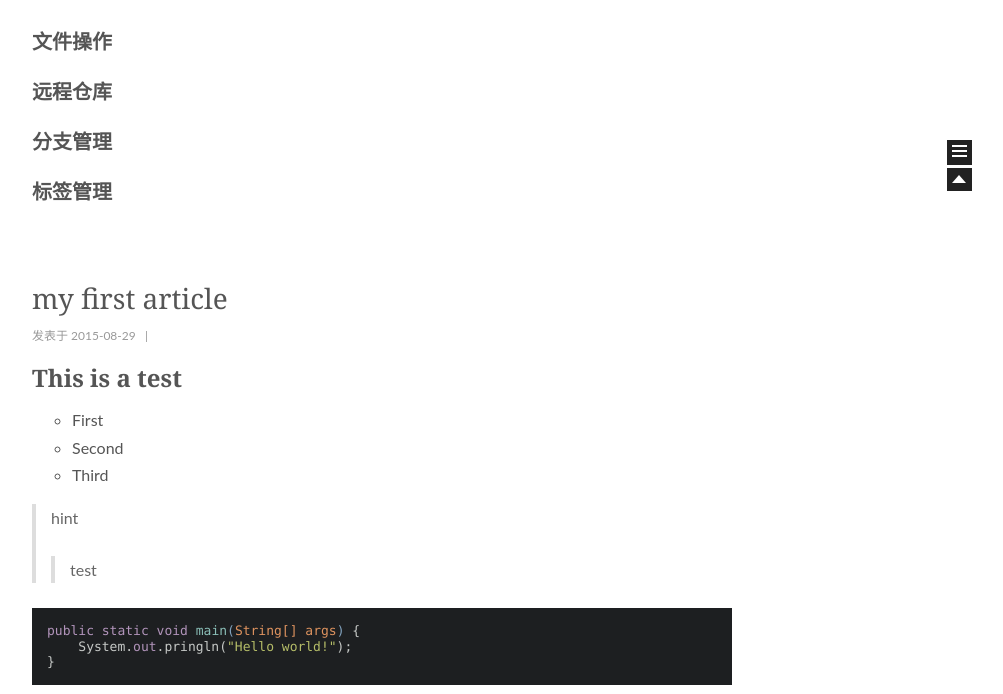
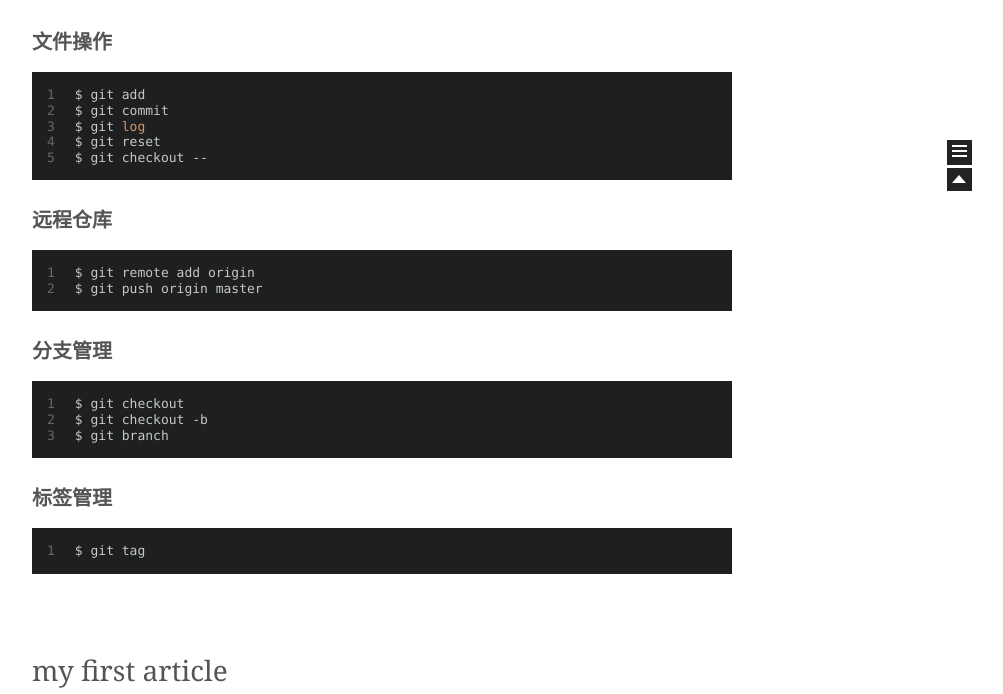
Before and after one commit to sailcode/sailcode.github.io, a plain HTML site: page index.html in a window 1280 px wide. Shown: the part 590-1284 px from the top of the page, without its empty margins (258-1261 px from the left). Drawn offline with Linux system fonts and the light colour scheme; a script that the page names is missing.

Commit message:
Site updated: 2015-09-02 16:06:29

```diff
--- a/index.html
+++ b/index.html
@@ -194,7 +194,11 @@
 
           <span itemprop="articleBody"><h3 id="Git简介">Git简介</h3><h3 id="创建版本库">创建版本库</h3><p>使用Git进行版本控制首先要创建版本库，创建版本库的命令比较简单：<br><figure class="highlight bash"><table><tr><td class="gutter"><pre><span class="line">1</span><br><span class="line">2</span><br><span class="line">3</span><br></pre></td><td class="code"><pre><span class="line">$ mkdir myproj</span><br><span class="line">$ <span class="built_in">cd</span> myproj</span><br><span class="line">$ git init</span><br></pre></td></tr></table></figure></p>
 <p>这时git会帮我们在myproj目录下创建版本库。使用<code>ls -al</code>命令可以看到当前目录多了一个.git的隐藏文件夹。这个文件夹就是git的版本库目录。</p>
-<h3 id="文件操作">文件操作</h3><h3 id="远程仓库">远程仓库</h3><h3 id="分支管理">分支管理</h3><h3 id="标签管理">标签管理</h3></span>
+<h3 id="文件操作">文件操作</h3><figure class="highlight bash"><table><tr><td class="gutter"><pre><span class="line">1</span><br><span class="line">2</span><br><span class="line">3</span><br><span class="line">4</span><br><span class="line">5</span><br></pre></td><td class="code"><pre><span class="line">$ git add</span><br><span class="line">$ git commit</span><br><span class="line">$ git <span class="built_in">log</span></span><br><span class="line">$ git reset</span><br><span class="line">$ git checkout --</span><br></pre></td></tr></table></figure>
+<h3 id="远程仓库">远程仓库</h3><figure class="highlight bash"><table><tr><td class="gutter"><pre><span class="line">1</span><br><span class="line">2</span><br></pre></td><td class="code"><pre><span class="line">$ git remote add origin</span><br><span class="line">$ git push origin master</span><br></pre></td></tr></table></figure>
+<h3 id="分支管理">分支管理</h3><figure class="highlight bash"><table><tr><td class="gutter"><pre><span class="line">1</span><br><span class="line">2</span><br><span class="line">3</span><br></pre></td><td class="code"><pre><span class="line">$ git checkout</span><br><span class="line">$ git checkout -b </span><br><span class="line">$ git branch</span><br></pre></td></tr></table></figure>
+<h3 id="标签管理">标签管理</h3><figure class="highlight bash"><table><tr><td class="gutter"><pre><span class="line">1</span><br></pre></td><td class="code"><pre><span class="line">$ git tag</span><br></pre></td></tr></table></figure>
+</span>
 
 
     </div>
```
Also changed, not shown: 2015/08/31/git-study-01/index.html (+9 -5 lines).
